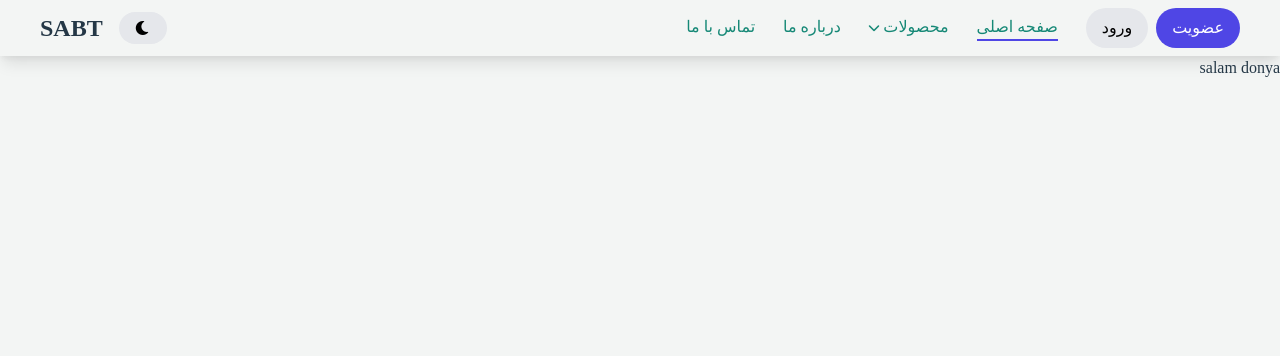
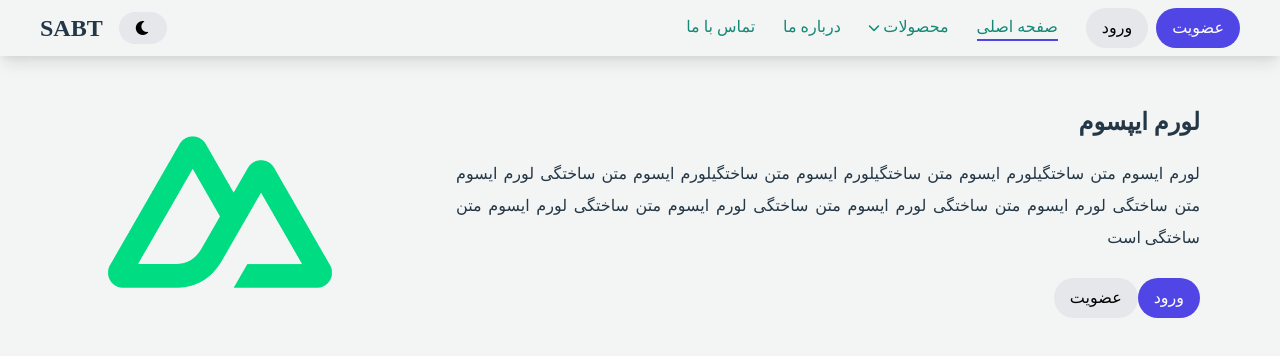
Before and after one commit to sa-bt/NuxtLandingPage-fa-, a Nuxt app: page / in a window 1280 px wide. Shown: the top 356 px of the page. Built offline with nearby package versions, Linux system fonts and the light colour scheme.

Commit message:
change colorMode setting

```diff
--- a/assets/css/main.css
+++ b/assets/css/main.css
@@ -28,7 +28,7 @@ body {
   Ubuntu, Cantarell, 'Open Sans', 'Helvetica Neue', sans-serif;
   background-color: var(--bg);
   color: var(--color);
-  transition: background-color 0.3s;
+  transition: background-color 0.5s;
 }
 a {
   color: var(--color-primary);
--- a/components/ColorModePicker.vue
+++ b/components/ColorModePicker.vue
@@ -51,8 +51,8 @@
             },
             toSystemMode() {
                 console.log(window.matchMedia('(prefers-color-scheme:dark)').matches)
-                window.matchMedia('(prefers-color-scheme:dark)').matches ? this.$colorMode.preference = 'dark'
-                    : this.$colorMode.preference = 'light';
+                this.$colorMode.preference = window.matchMedia('(prefers-color-scheme:dark)').matches ?  'dark'
+                    : 'light';
 
                 this.nextMode = 'sepia'
             },
@@ -70,7 +70,7 @@
   /*  background-color: #fff;*/
   /*  color: rgba(0,0,0,0.8);*/
   /*}*/
-  /*.dark-mode body {*/
+  /*.dark-mode body  p {*/
   /*  background-color: #091a28;*/
   /*  color: #ebf4f1;*/
   /*}*/
--- /dev/null
+++ b/components/Home.vue
@@ -0,0 +1,25 @@
+<template>
+  <div class="container mx-auto py-4 px-10 lg:px-20">
+    <div class="flex flex-col md:flex-row items-center gap-x-24">
+      <div class="mt-8 lg:mt-0 ">
+        <h1 class="text-2xl font-bold mb-5">لورم ایپسوم </h1>
+        <p class=" text-justify leading-8 mb-6 ">لورم ایسوم متن ساختگیلورم ایسوم متن ساختگیلورم ایسوم متن ساختگیلورم ایسوم متن ساختگی لورم ایسوم متن ساختگی
+          لورم
+          ایسوم متن ساختگی لورم ایسوم متن ساختگی لورم ایسوم متن ساختگی لورم ایسوم متن ساختگی است</p>
+        <button class="btn btn-primary">ورود</button>
+        <button class="btn btn-secondary">عضویت</button>
+      </div>
+      <img class="md:w-1/4" src="icon.png" alt="">
+    </div>
+  </div>
+</template>
+
+<script>
+    export default {
+        name: "Home"
+    }
+</script>
+
+<style scoped>
+
+</style>
--- a/components/Header.vue
+++ b/components/Navbar.vue
@@ -95,7 +95,7 @@
 <script>
     import ColorModePicker from "./ColorModePicker";
     export default {
-        name: "Header",
+        name: "Navbar",
         components: {ColorModePicker},
         data() {
             return {
--- a/layouts/default.vue
+++ b/layouts/default.vue
@@ -1,22 +1,22 @@
 <template>
 <div dir="rtl" class="font-irs dark:bg-gray-800">
-  <Header/>
+  <Navbar/>
   <Nuxt/>
 </div>
 </template>
 
 <script>
-    import Header from "../components/Header";
+    import Navbar from "../components/Navbar";
     export default {
         name: "default",
-        components: {Header}
+        components: {Navbar}
     }
 </script>
 
 <style >
   /*.dark-mode {*/
-  /*  @apply text-white bg-gray-800;*/
-  /*}*/
+  /*   @apply text-white bg-gray-800;*/
+  /* }*/
 
   /*.light-mode {*/
   /*  @apply text-black bg-green-yellow;*/
--- a/package.json
+++ b/package.json
@@ -16,7 +16,6 @@
   },
   "devDependencies": {
     "@nuxtjs/color-mode": "^2.1.1",
-    "@nuxtjs/fontawesome": "^1.1.2",
     "@nuxtjs/tailwindcss": "^4.2.0",
     "postcss": "^8.3.5"
   }
--- a/pages/index.vue
+++ b/pages/index.vue
@@ -1,7 +1,11 @@
 <template>
-<h1>salam donya</h1>
+  <Home/>
 </template>
 
 <script>
-export default {}
+    import Home from "../components/Home";
+
+    export default {
+        components: {Home}
+    }
 </script>
--- a/tailwind.config.js
+++ b/tailwind.config.js
@@ -7,15 +7,14 @@ module.exports = {
         '0':'0'
       },
       colors: {
-        green: '#59981A',
-        'green-yellow': '#ECF87F',
-        'green-lime': '#81B622',
-        'green-olive': '#3D550C',
+        'color-primary': '#52f8cb',
+        'color-secondary': '#f83a45',
       },
     },
     fontFamily:{
       irs:['irs']
-    }
+    },
+
   },
   variants: {
     extend: {
```
Also changed, not shown: 1 other file (tests, documents, lock files or other folders).
